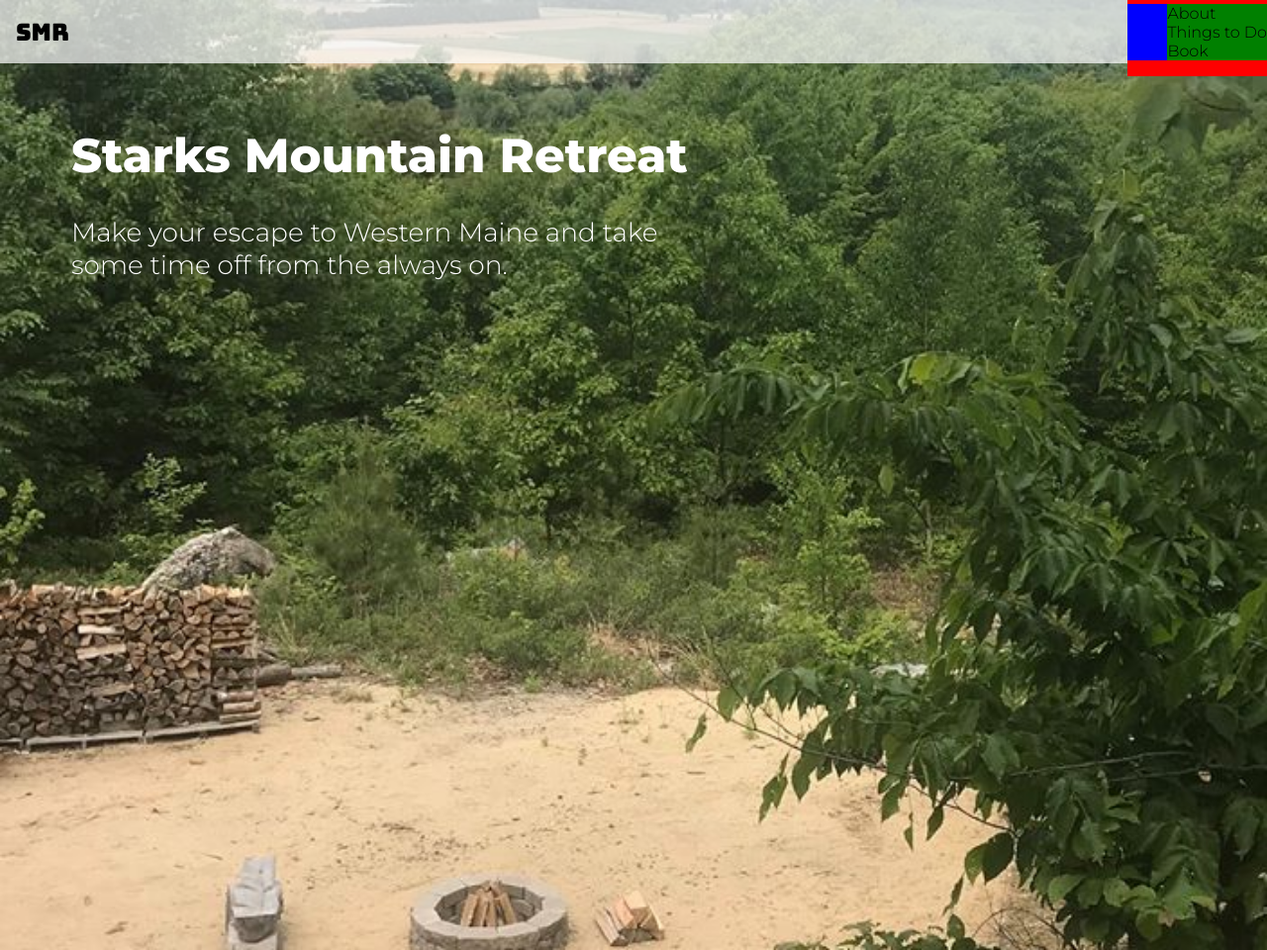
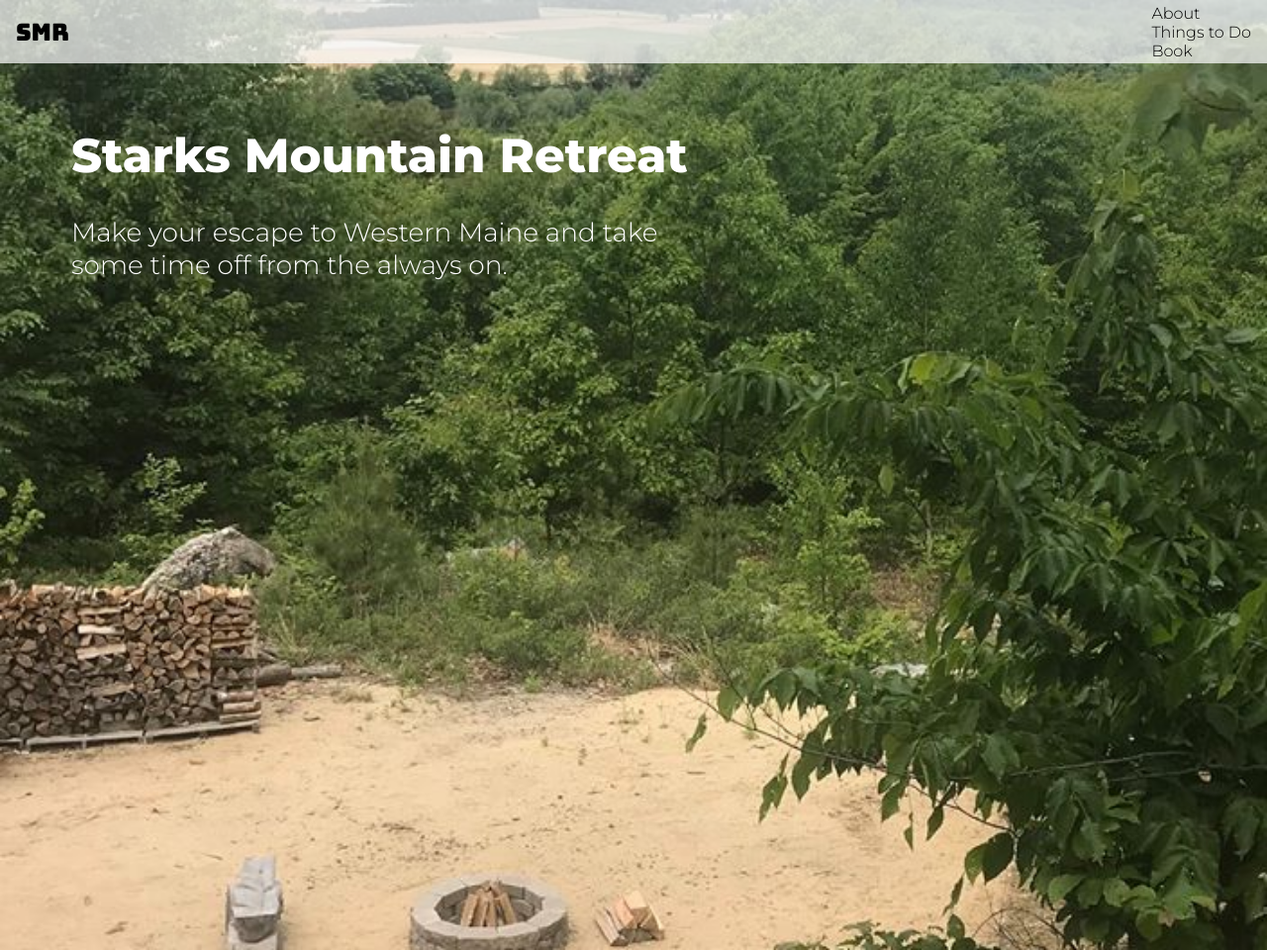
Before and after one commit to bobg207/starks-mntn-retreat, a plain HTML site: page index.html in a window 1280 px wide. Shown: the top 960 px of the page at 99% size. Drawn offline with Linux system fonts and the light colour scheme.

Commit message:
update css

```diff
--- a/style.css
+++ b/style.css
@@ -12,16 +12,15 @@ body {
 
 ul {
   list-style-type: none;
-  background: blue;
+  margin-right: 1em;
 }
 
 li {
-  background:green;
+  background:none;
 }
 
 a {
   text-decoration: none;
-  color: #0576c2;
 }
 
 header {
@@ -46,7 +45,7 @@ header {
 }
 
 .nav {
-  background: red;
+  background: none;
 }
 
 .page-one-wrapper {
```
